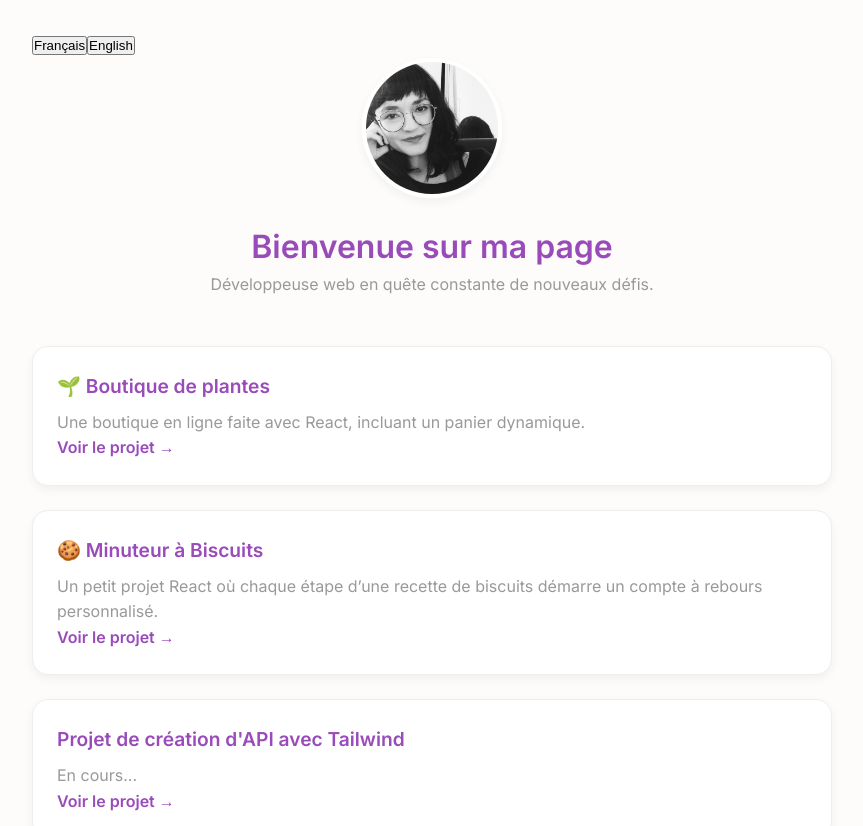
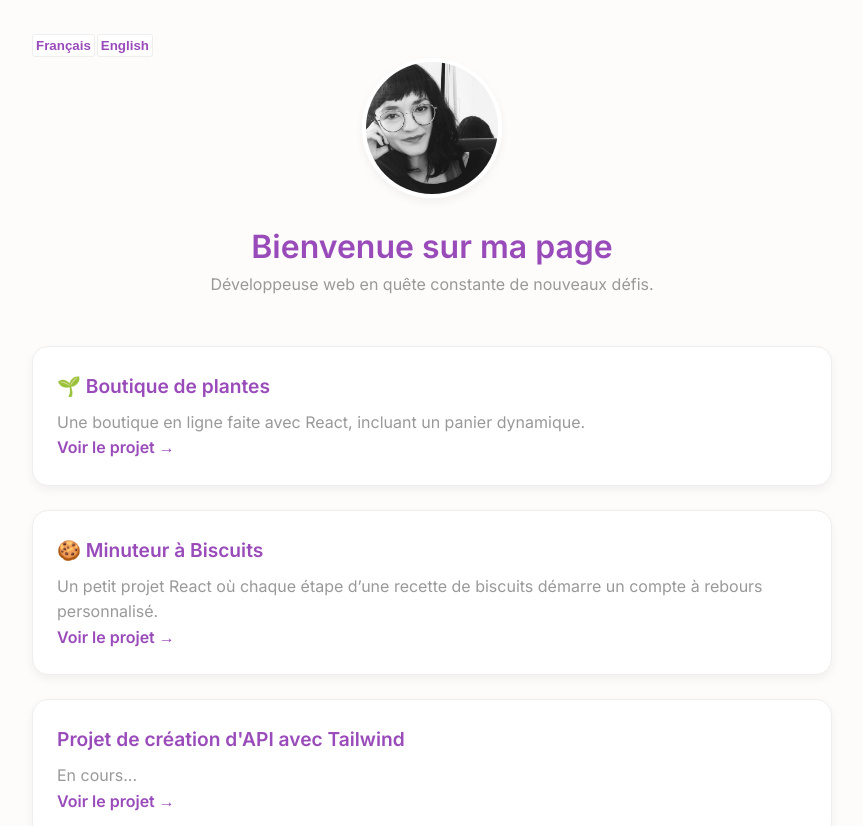
Before and after one commit to Manzana1/HomePage, a React (Vite) app: page / in a window 1280 px wide. Shown: the top 826 px of the page, without its empty margins (208-1071 px from the left). Built offline with nearby package versions, Linux system fonts and the light colour scheme.

Commit message:
Styling button translation

```diff
--- a/src/style/main.css
+++ b/src/style/main.css
@@ -26,6 +26,23 @@ body {
   max-width: 800px;
   margin: 0 auto;
 }
+
+.app button {
+  color: #994bba;
+  border: 1px solid var(--color-border);
+  border-radius: 3px;
+  padding: 3px;
+  font-weight: 600;
+  transition: transform 0.2s ease;
+  cursor: pointer;
+  background: white;
+  margin-right: 2px;
+}
+
+.app button:hover {
+  transform: translateY(-4px);
+}
+
 header {
   text-align: center;
   margin-bottom: 3rem;
```
